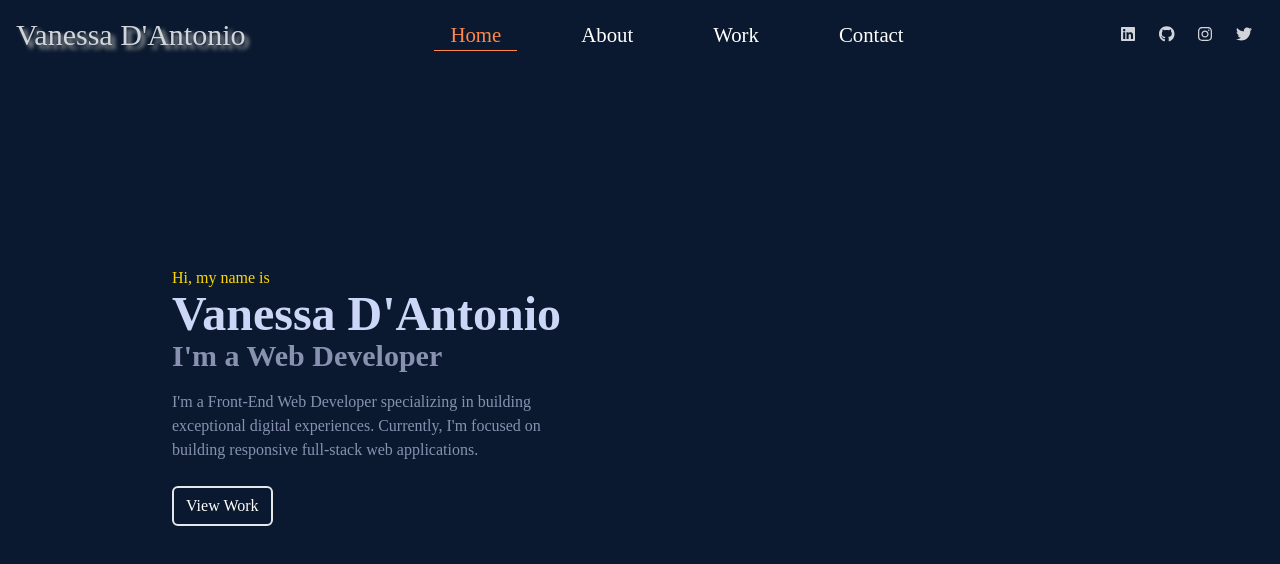
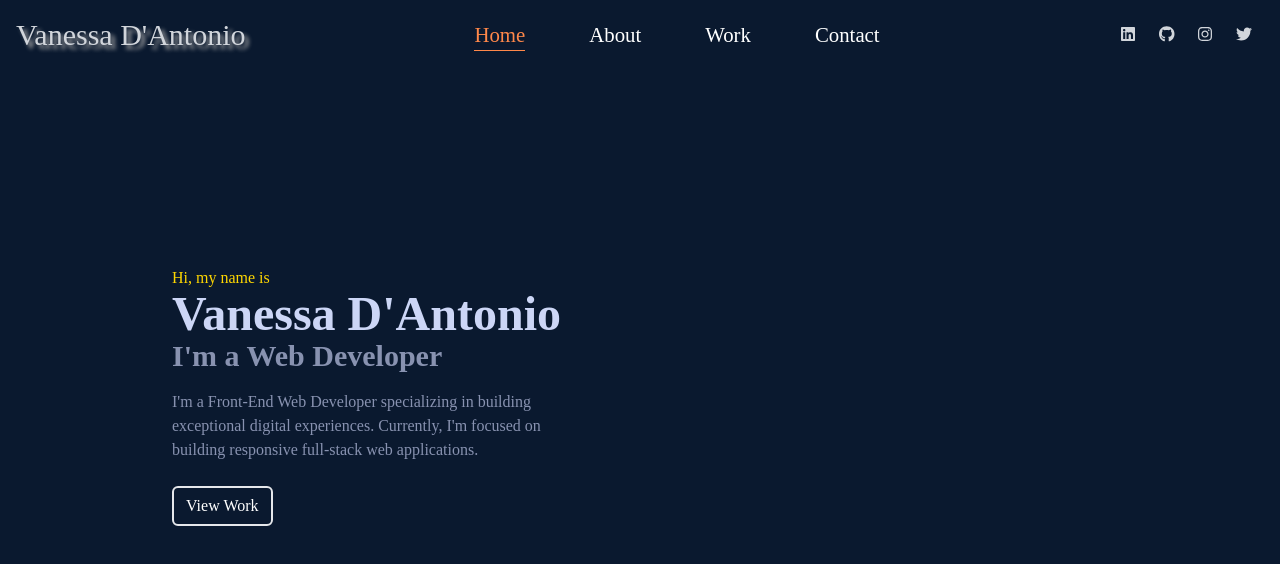
Before and after one commit to VanessaDantonio/portfolio, a React (Create React App) app: page / in a window 1280 px wide. Shown: the top 564 px of the page. Built offline with nearby package versions, Linux system fonts and the light colour scheme.

Commit message:
changed navlink hover style

```diff
--- a/src/index.css
+++ b/src/index.css
@@ -7,13 +7,12 @@
 
 @layer base {
   body {
-    @apply font-[Raleway];
+    font-family: "Raleway";
   }
 
   .navLink {
-    @apply px-4;
-    @apply cursor-pointer;
-    margin: 0 1.5rem;
+    cursor: pointer;
+    margin: 0 2rem;
     font-size: 1.3rem;
     color: white;
     text-decoration: none;
@@ -29,7 +28,7 @@
   }
 
   .logo {
-    @apply font-[Tangerine];
+    font-family: "Tangerine";
   }
 }
 
```
